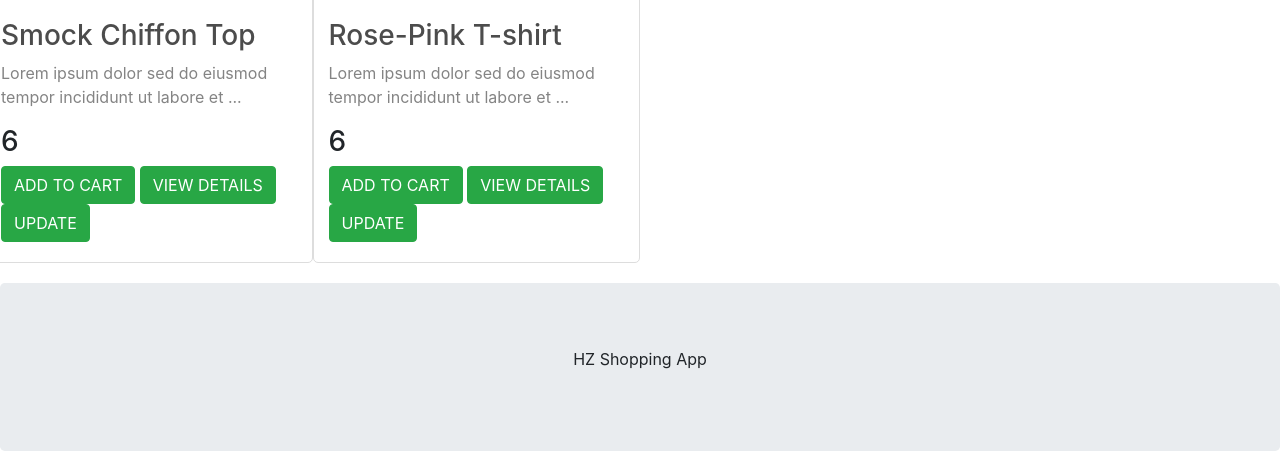
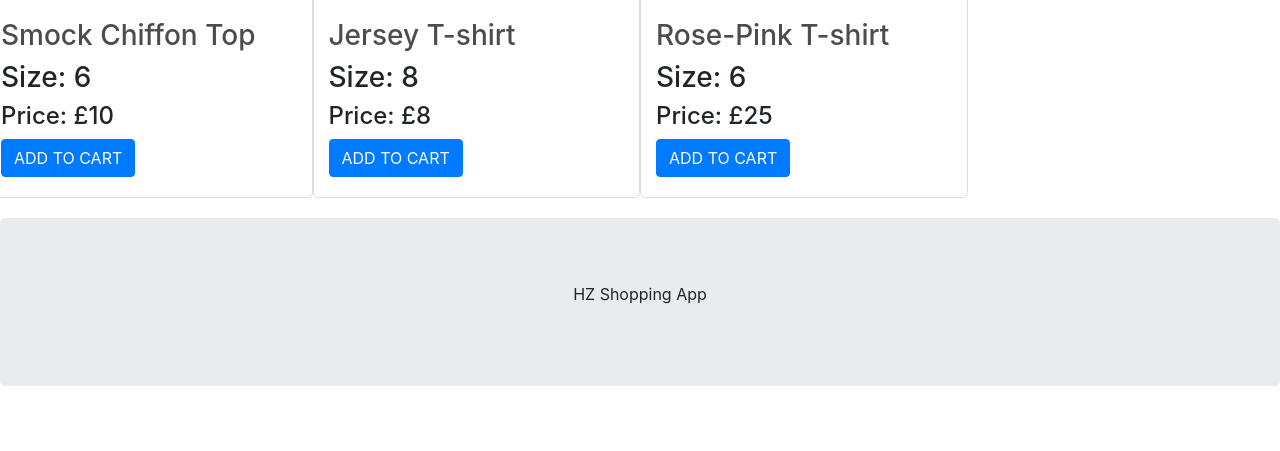
Before and after one commit to HifzaZaheer96/QAC-SFIA-1, a Flask app: page /shopclothes in a window 1280 px wide. Shown: the part 811-1262 px from the top of the page. After the commit the page ends 1197 px from the top, so only its background shows below. Run offline with Flask 2, Linux system fonts and the light colour scheme; data comes from the database, SQL or seed files in the repository; data that the repository does not hold is empty; some libraries are stand-ins or nearby versions.

Commit message:
Updated UI

```diff
--- a/SQLshoppingapp.sql
+++ b/SQLshoppingapp.sql
@@ -50,8 +50,10 @@ CREATE TABLE `tops` (
 INSERT INTO tops (Top_Description, Top_Image,Top_Size, Top_Colour,Top_Price,Wardrobe_ID)
 VALUES
 ('Smock Chiffon Top','https://i.pinimg.com/originals/d4/e0/7f/d4e07fb33814fb2050da67aae88661cc.jpg','6','Pink','10', (SELECT Wardrobe_ID from wardrobe WHERE Wardrobe_ID = 1)),
-('Jersey T-shirt','https://img.ltwebstatic.com/images3_pi/2019/09/27/1569574094d7a0820ed3b28c55ae5a8248e5a33440_thumbnail_600x.webp','8','White','8', (SELECT Wardrobe_ID from wardrobe WHERE Wardrobe_ID = 2)),
+('Jersey T-shirt','https://img.ltwebstatic.com/images3_pi/2019/09/27/1569574094d7a0820ed3b28c55ae5a8248e5a33440_thumbnail_600x.webp','8','White','8', (SELECT Wardrobe_ID from wardrobe WHERE Wardrobe_ID = 1)),
 ('Jumper','https://m.media-amazon.com/images/I/61-yYdvj5gL._SR500,500_.jpg','12','Blue','20', (SELECT Wardrobe_ID from wardrobe WHERE Wardrobe_ID = 2)),
+('Sweatshirt','https://www.dhresource.com/webp/m/0x0s/f2-albu-g8-M00-65-A1-rBVaVFwJDfOAIpZxAAsOD1Q5y2w173.jpg/2019-women-039-s-clothing-winter-sweatershirts.jpg','6','Brown','30', (SELECT Wardrobe_ID from wardrobe WHERE Wardrobe_ID = 2)),
+('Raglan Sleeve Jumper','https://img.ltwebstatic.com/images3_pi/2019/10/31/1572507911dac54d6fb142d8ef08d845414b692803_thumbnail_600x.webp','6','White','15', (SELECT Wardrobe_ID from wardrobe WHERE Wardrobe_ID = 2)),
 ('Rose-Pink T-shirt','https://img.ltwebstatic.com/images2_pi/2019/07/03/1562143662675996227_thumbnail_600x799.webp','6','Red','25', (SELECT Wardrobe_ID from wardrobe WHERE Wardrobe_ID = 1));
 
 
--- a/app.py
+++ b/app.py
@@ -52,10 +52,10 @@ def account_delete():
             cur.close()
             for i in range(0,len(info)) :
                 if Top_Description == info[i][2]:
-                    variabless.delete = "Success"
+                    variabless.delete = "Successfully Deleted Top details!!"
                     return redirect (url_for('crud'))
                 else:
-                    variabless.delete = "Failure"
+                    variabless.delete = "Sorry!! Please enter matching Top Description!"
             return redirect (url_for('crud'))
 
 
@@ -126,11 +126,12 @@ def account_update():
             cur.close()
             for i in range(0,len(info)) :
                 if Top_Description == info[i][2]:
-                    variabless.message = "Success"
+                    variabless.message = "Successfully updated Top details!!"
                     return redirect (url_for('crud'))
                 else:
-                    variabless.message = "Failure"
+                    variabless.message = "Sorry!! Please enter matching Top Description!"
             return redirect (url_for('crud'))
+
 
 
 
--- a/templates/login.html
+++ b/templates/login.html
@@ -28,7 +28,7 @@
 
     <div class="form-group">
         <div class="col-sm-offset-2 col-sm-10">
-            <button onclick="window.location.href = 'https://crud.html';"  type="Submit">Submit </button>
+            <button class="btn btn-primary"onclick="window.location.href = 'https://crud.html';"  type="Submit">Submit </button>
         </div>
     </div>
 
--- a/templates/shopclothes.html
+++ b/templates/shopclothes.html
@@ -50,6 +50,8 @@
 <div class="row">
   <div class="row">
 
+
+
     {% for i in info1 %}
 
     <div class="col-md-3 col-sm-3 col-xs-12 image-main-section">
@@ -60,16 +62,14 @@
         <div class="col-md-12 col-sm-12 col-xs-12 image-title">
           <h3>{{i[2]}}</h3>
         </div>
-          <div class="col-md-12 col-sm-12 col-xs-12 image-description">
-            <p>Lorem ipsum dolor sed do eiusmod tempor incididunt ut labore et ...</p>
+        <div class="col-md-12 col-sm-12 col-xs-12 image-size">
+          <h3>Size: {{i[3]}}</h3>
         </div>
-          <div class="col-md-12 col-sm-12 col-xs-12 image-size">
-            <h3>{{i[3]}}</h3>
+        <div class="col-md-12 col-sm-12 col-xs-12 image-price">
+          <h4>Price: £{{i[5]}}</h4>
         </div>
         <div class="col-md-12 col-sm-12 col-xs-12">
-            <a href="#" class="btn btn-success add-cart-btn">ADD TO CART</a>
-            <a href="#" class="btn btn-success add-cart-btn">VIEW DETAILS</a>
-            <a href="#" class="btn btn-success add-cart-btn">UPDATE</a>
+          <a href="#"  class="add-to-cart btn btn-primary">ADD TO CART</a>
         </div>
       </div>
     </div>
```
Also changed, not shown: templates/crud.html (+16 -2 lines), templates/shopclotheswinter.html (+7 -7 lines). Lines whose indentation alone changed are shown as unchanged.
